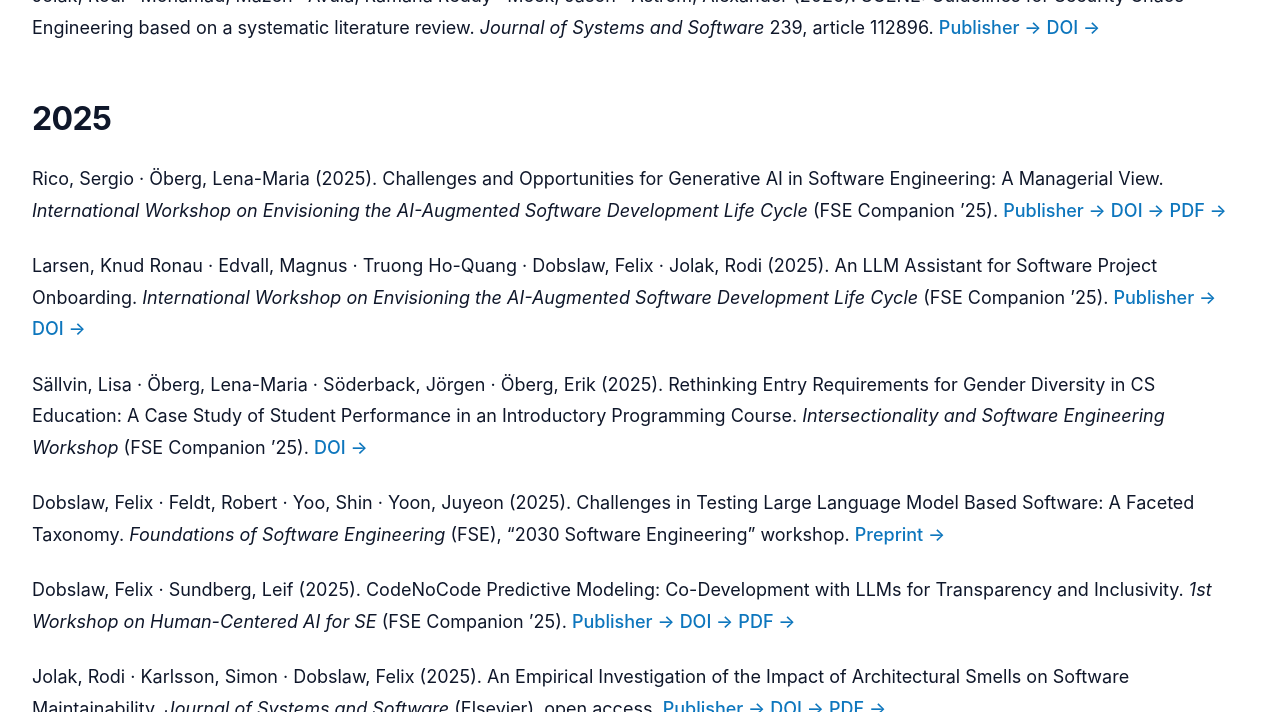
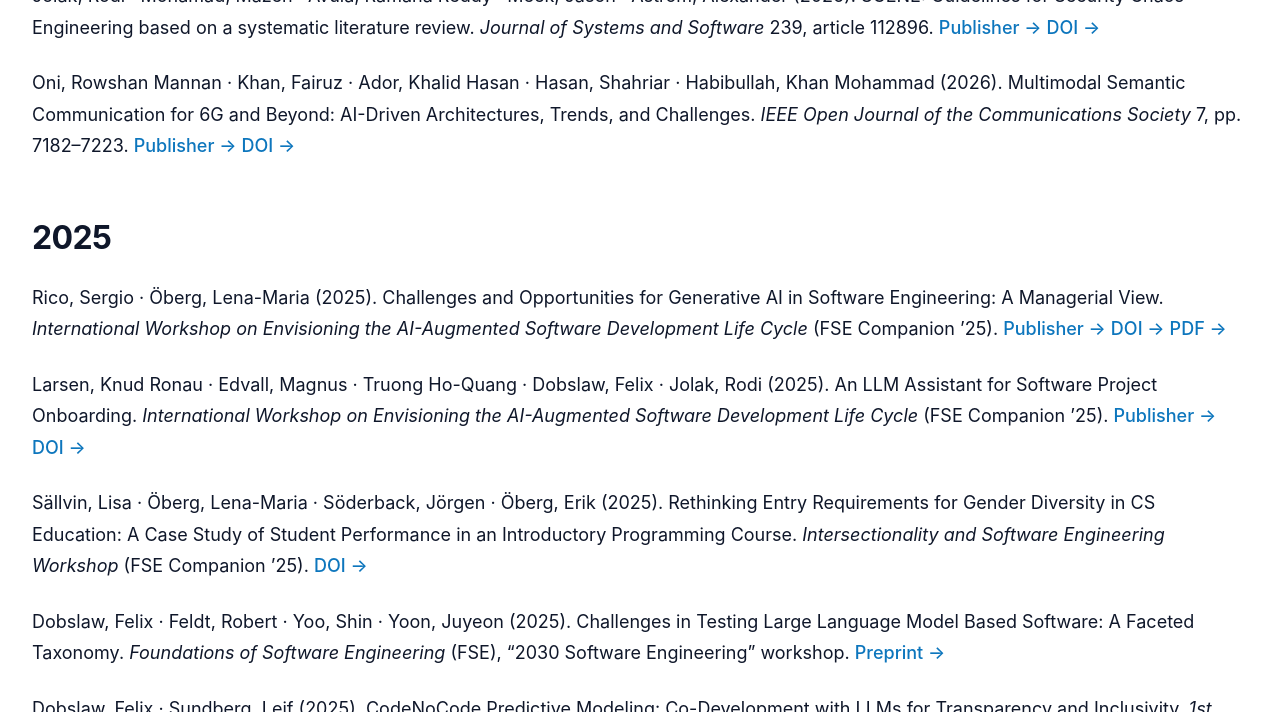
Before and after one commit to seegroup/seegroup.github.io, a Jekyll site: the page built from publications.md, in a window 1280 px wide and 900 px high, scrolled down 1166 px, cut to the strip 188-900 px from the top of the window. Built offline with Jekyll 4.4.1, drawn with Linux system fonts in a browser that asks for light colours.

Commit message:
Add Habibullah's 6G semantic communication survey to the 2026 publications
Oni, Khan, Ador, Hasan and Habibullah in IEEE Open Journal of the Communications Society, volume 7, pages 7182 to 7223. DOI checked against Crossref and IEEE Xplore.

Claude-Session: https://claude.ai/code/session_01EpZn1hpQE6sFnkjKG7DjqC

```diff
--- a/publications.md
+++ b/publications.md
@@ -29,6 +29,8 @@ Akbarova, Sabinakhon · Dobslaw, Felix · Feldt, Robert (2026). Understanding on
 Akbarova, Sabinakhon · Dobslaw, Felix · Gomes de Oliveira Neto, Francisco · Feldt, Robert (2026). SETBVE: Quality-Diversity Driven Exploration of Software Boundary Behaviors. *ACM Transactions on Software Engineering and Methodology*, accepted 9 February 2026. <a href="https://doi.org/10.1145/3797890" target="_blank" rel="noopener noreferrer">DOI →</a>
 
 Jolak, Rodi · Mohamad, Mazen · Avula, Ramana Reddy · Meek, Jason · Åström, Alexander (2026). SCENE: Guidelines for Security Chaos Engineering based on a systematic literature review. *Journal of Systems and Software* 239, article 112896. <a href="https://www.sciencedirect.com/science/article/pii/S0164121226001299" target="_blank" rel="noopener noreferrer">Publisher →</a> <a href="https://doi.org/10.1016/j.jss.2026.112896" target="_blank" rel="noopener noreferrer">DOI →</a>
+
+Oni, Rowshan Mannan · Khan, Fairuz · Ador, Khalid Hasan · Hasan, Shahriar · Habibullah, Khan Mohammad (2026). Multimodal Semantic Communication for 6G and Beyond: AI-Driven Architectures, Trends, and Challenges. *IEEE Open Journal of the Communications Society* 7, pp. 7182–7223. <a href="https://ieeexplore.ieee.org/document/11574021" target="_blank" rel="noopener noreferrer">Publisher →</a> <a href="https://doi.org/10.1109/OJCOMS.2026.3705905" target="_blank" rel="noopener noreferrer">DOI →</a>
 
 ## 2025
 
```
